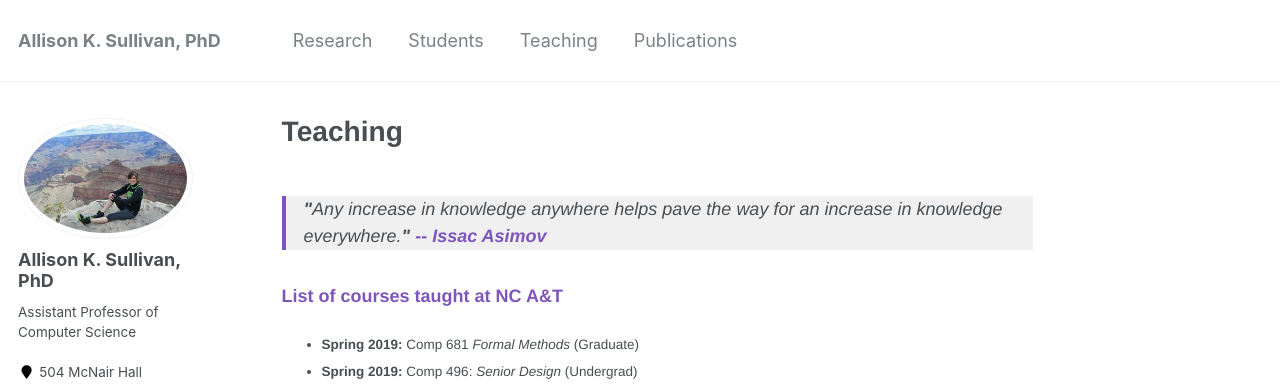
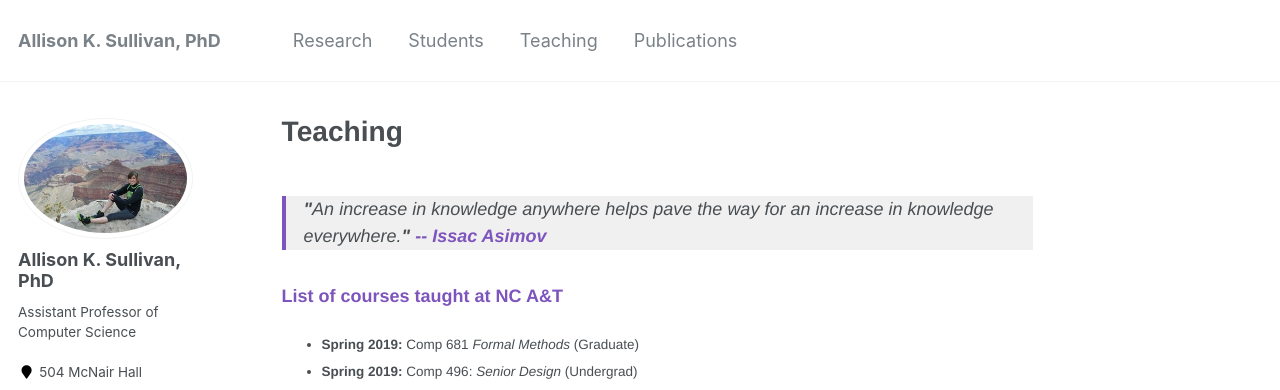
Before and after one commit to Allisonius/allisonius.github.io, a Jekyll site: the page built from _pages/teaching.md, in a window 1280 px wide. Shown: the top 390 px of the page. Built offline with Jekyll 4.4.1, drawn with Linux system fonts in a browser that asks for light colours; some web fonts are replaced.

Commit message:
Update teaching.md

```diff
--- a/_pages/teaching.md
+++ b/_pages/teaching.md
@@ -4,9 +4,9 @@ permalink: /teaching/
 author_profile: true
 ---
 
-> <font size = "4"><b>"</b>Any increase in knowledge anywhere helps pave the way for an increase in knowledge everywhere.<b>"</b></font>
+> <font size = "4"><b>"</b>An increase in knowledge anywhere helps pave the way for an increase in knowledge everywhere.<b>"</b></font>
 >
->    <font color = "#7e54bd"><b>-- Issac Asimov</b></font>
+><font color = "#7e54bd"><b>-- Issac Asimov</b></font>
 
 ### List of courses taught at NC A&T
 
```
